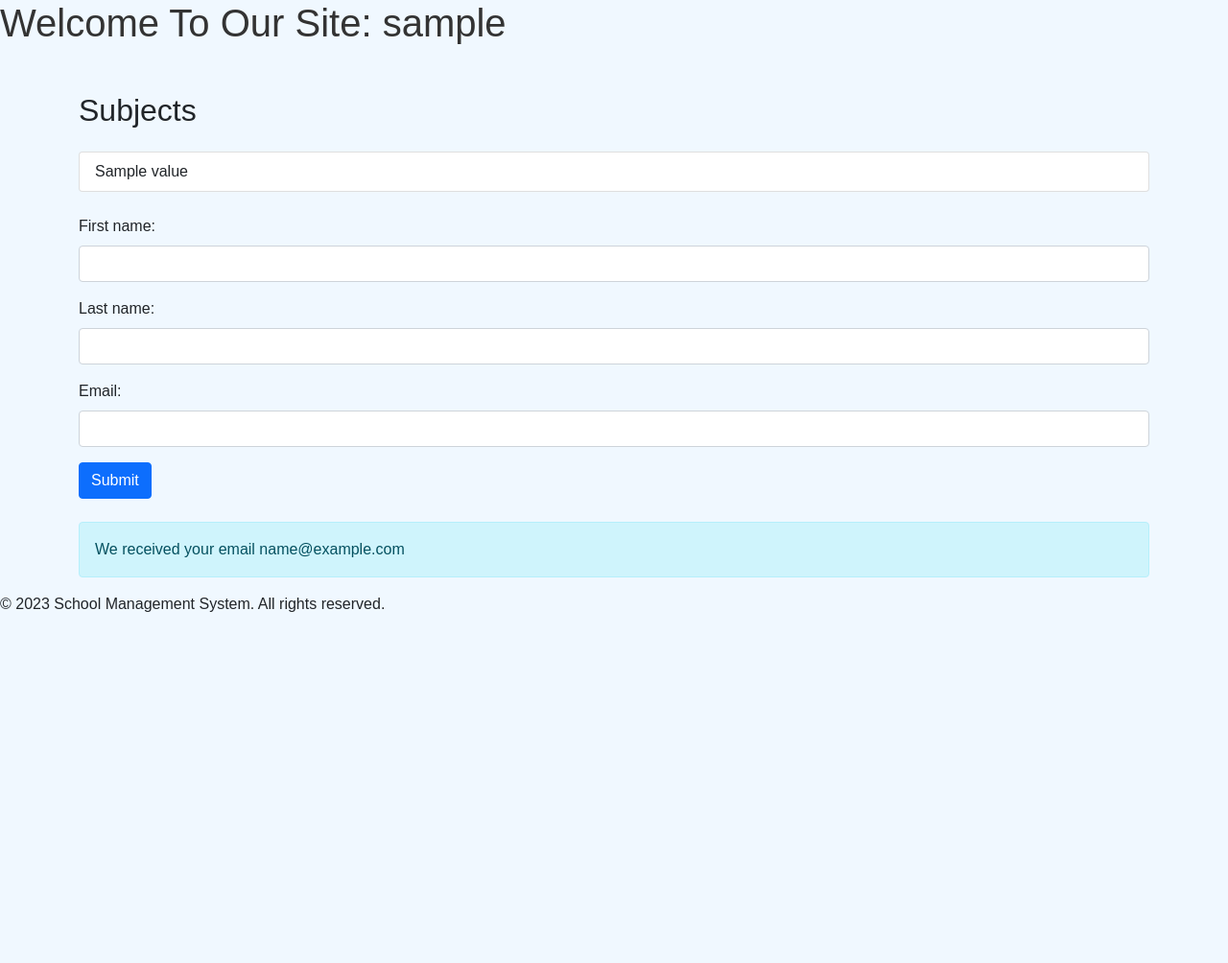
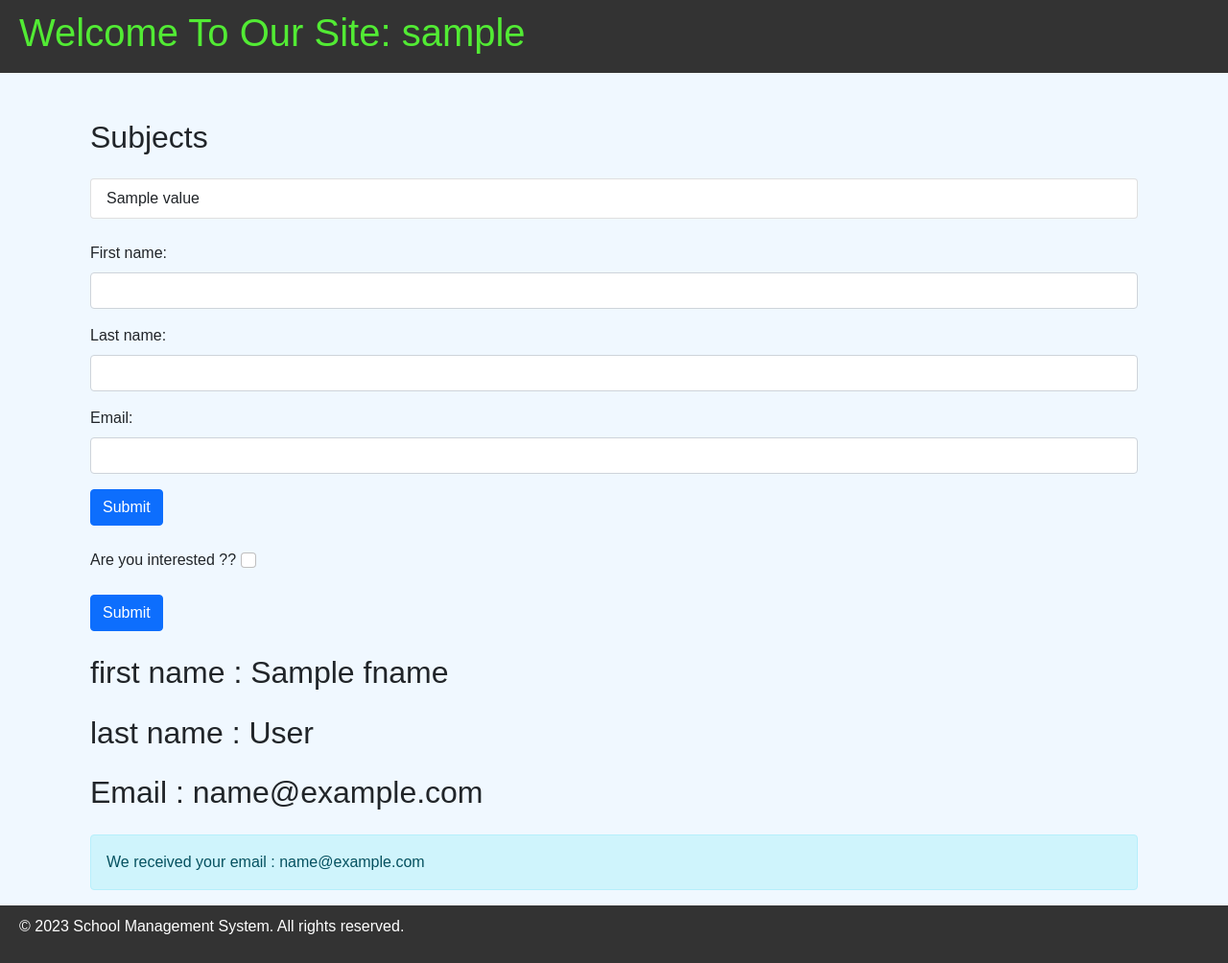
Before and after one commit to MahtabTanim/School_Mangament, a Django app: template school_site/templates/homepage.html in a window 1280 px wide. Shown: the whole page at 96% size. Before the commit the page ends 638 px from the top, so only its background shows below. Run offline with Django 5.2, Linux system fonts and the light colour scheme; the template is opened without the code that fills it: most values are stand-ins (such as "Sample title", 1, 10 or a date in 2020).

Commit message:
activated dual form

```diff
--- a/school_site/templates/base.html
+++ b/school_site/templates/base.html
@@ -11,21 +11,39 @@
             height: 100vh;
             margin: 0;
             font-family: Arial, sans-serif;
+            display: flex;
+            flex-direction: column;
+        }
+        header {
+            background-color: #333;
+            color: #fff;
+            padding: 10px 20px;
+            text-align: left;
+        }
+        footer {
+            background-color: #333;
+            color: #fff;
+            padding: 10px 20px;
+            text-align: left;
+            margin-top: auto;
         }
         h1 {
-            color: #333;
+            color: #52eb34;
         }
     </style>
 </head>
 <body>
-    <h1>Welcome To Our Site: {{ user_name }}</h1>
-   {% block content %}
-    <!--block content will go here-->
-   {% endblock %}
-   <script src="https://cdn.jsdelivr.net/npm/bootstrap@5.0.2/dist/js/bootstrap.bundle.min.js" integrity="sha384-MrcW6ZMFYlzcLA8Nl+NtUVF0sA7MsXsP1UyJoMp4YLEuNSfAP+JcXn/tWtIaxVXM" crossorigin="anonymous"></script>
+    <header>
+        <h1>Welcome To Our Site: {{ user_name }}</h1>
+    </header>
+    <main class="container">
+        {% block content %}
+        <!--block content will go here-->
+        {% endblock %}
+    </main>
+    <footer>
+        <p>&copy; 2023 School Management System. All rights reserved.</p>
+    </footer>
+    <script src="https://cdn.jsdelivr.net/npm/bootstrap@5.0.2/dist/js/bootstrap.bundle.min.js" integrity="sha384-MrcW6ZMFYlzcLA8Nl+NtUVF0sA7MsXsP1UyJoMp4YLEuNSfAP+JcXn/tWtIaxVXM" crossorigin="anonymous"></script>
 </body>
 </html>
-
-<footer>
-    <p>&copy; 2023 School Management System. All rights reserved.</p>
-</footer>
--- a/school_site/templates/homepage.html
+++ b/school_site/templates/homepage.html
@@ -12,11 +12,11 @@
             We are currently accepting registrations.
         </div>
     {% endif %}
-    <form class="mb-4">
+    <form class="mb-4" method = "POST">
         {% csrf_token %}
         <div class="mb-3">
             <label for="fname" class="form-label">First name:</label>
-            <input type="text" class="form-control" id="fname" name="fname">
+            <input type="text" class="form-control" id='fname' name="fname">
         </div>
         <div class="mb-3">
             <label for="lname" class="form-label">Last name:</label>
@@ -24,13 +24,28 @@
         </div>
         <div class="mb-3">
             <label for="email" class="form-label">Email:</label>
-            <input type="email" class="form-control" id="email" name="email">
+            <input type="email" class="form-control" id='email' name="email">
         </div>
-        <button type="submit" class="btn btn-primary">Submit</button>
+        <button type="submit" class="btn btn-primary" name="form_type" value="form1">Submit</button>
     </form>
+
+    <form method = "POST"  class="mb-4">
+        {% csrf_token %}
+        <div class="mb-3">
+            <label for="interested" class="form-label">Are you interested ?? </label>
+            <input type="checkbox" class="form-check-input" id='interested' name="interested">
+        </div>
+        <button type="submit" class="btn btn-primary" name="form_type" value="form2">Submit</button>
+    </form>
+
+    <div>
+        <h2 class="mb-4">first name  : {{fname}}</h2>
+        <h2 class="mb-4">last name  : {{lname}}</h2>
+        <h2 class="mb-4">Email : {{email}}</h2>
+    </div>
     {% if email %}
         <div class="alert alert-info" role="alert">
-            We received your email {{ email }}
+            We received your email : {{ email }}
         </div>
     {% endif %}
 </div>
--- a/school_site/urls.py
+++ b/school_site/urls.py
@@ -1,7 +1,6 @@
 from django.urls import path
 from django.contrib import admin
-from school_site import views
-
+from .import views
 
 urlpatterns = [
     path('homepage/',views.home_page,name='home_page'),
```
Also changed, not shown: core/settings.py (+2 -8 lines), school_site/views.py (+18 -12 lines).
